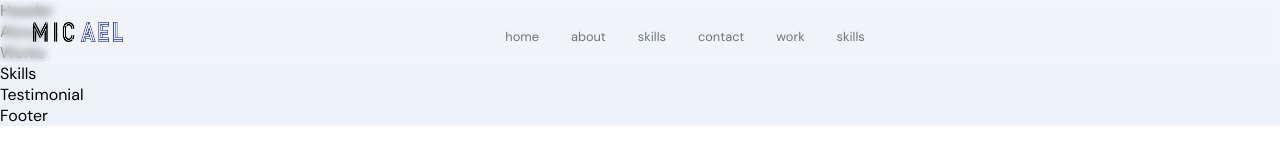
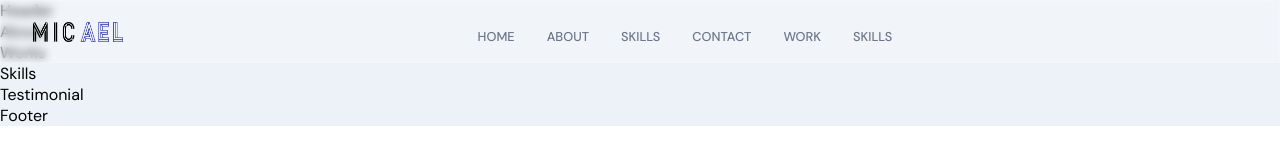
Before and after one commit to viettu2k/js-mastery-portfolio, a React (Create React App) app in the folder frontend-react/: page / in a window 1280 px wide. Shown: the top 160 px of the page. Built offline with nearby package versions, Linux system fonts and the light colour scheme.

Commit message:
implementing navbar

```diff
--- a/frontend-react/src/components/Navbar/index.tsx
+++ b/frontend-react/src/components/Navbar/index.tsx
@@ -1,4 +1,6 @@
 import React from 'react';
+import { HiMenuAlt4, HiX } from 'react-icons/hi';
+import { motion } from 'framer-motion';
 
 import './styles.scss';
 import { images } from '../../constants';
@@ -19,6 +21,8 @@ const Navbar = () => {
           )
         )}
       </ul>
+
+      <div className='app__navbar-menu'></div>
     </nav>
   );
 };
--- a/frontend-react/src/components/Navbar/styles.scss
+++ b/frontend-react/src/components/Navbar/styles.scss
@@ -51,6 +51,20 @@
     a {
       color: var(--gray-color);
       text-decoration: none;
+      flex-direction: column;
+      text-transform: uppercase;
+      font-weight: 500;
+      transition: all 0.3s ease-in-out;
+    }
+
+    &:hover {
+      color: var(--secondary-color);
+    }
+  }
+
+  &:hover {
+    div {
+      background: var(--secondary-color);
     }
   }
 }
```
